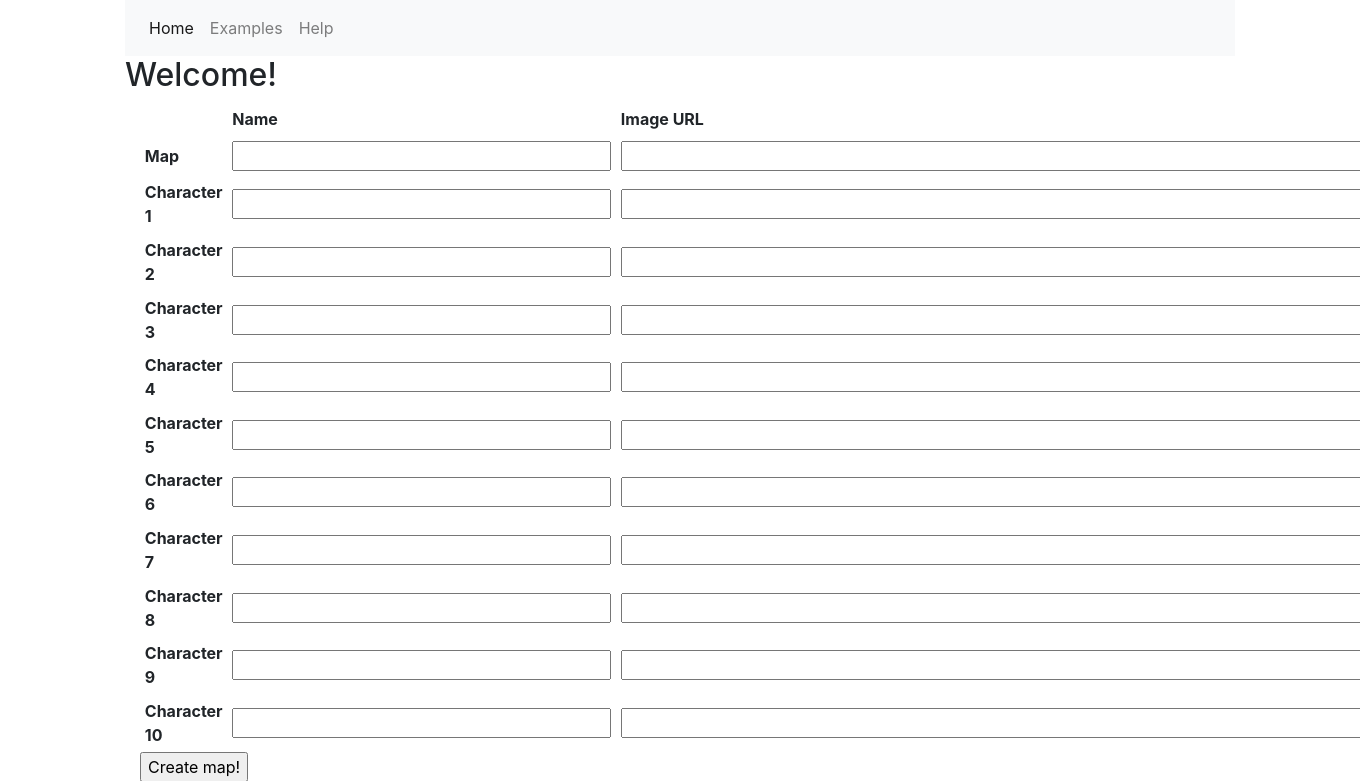
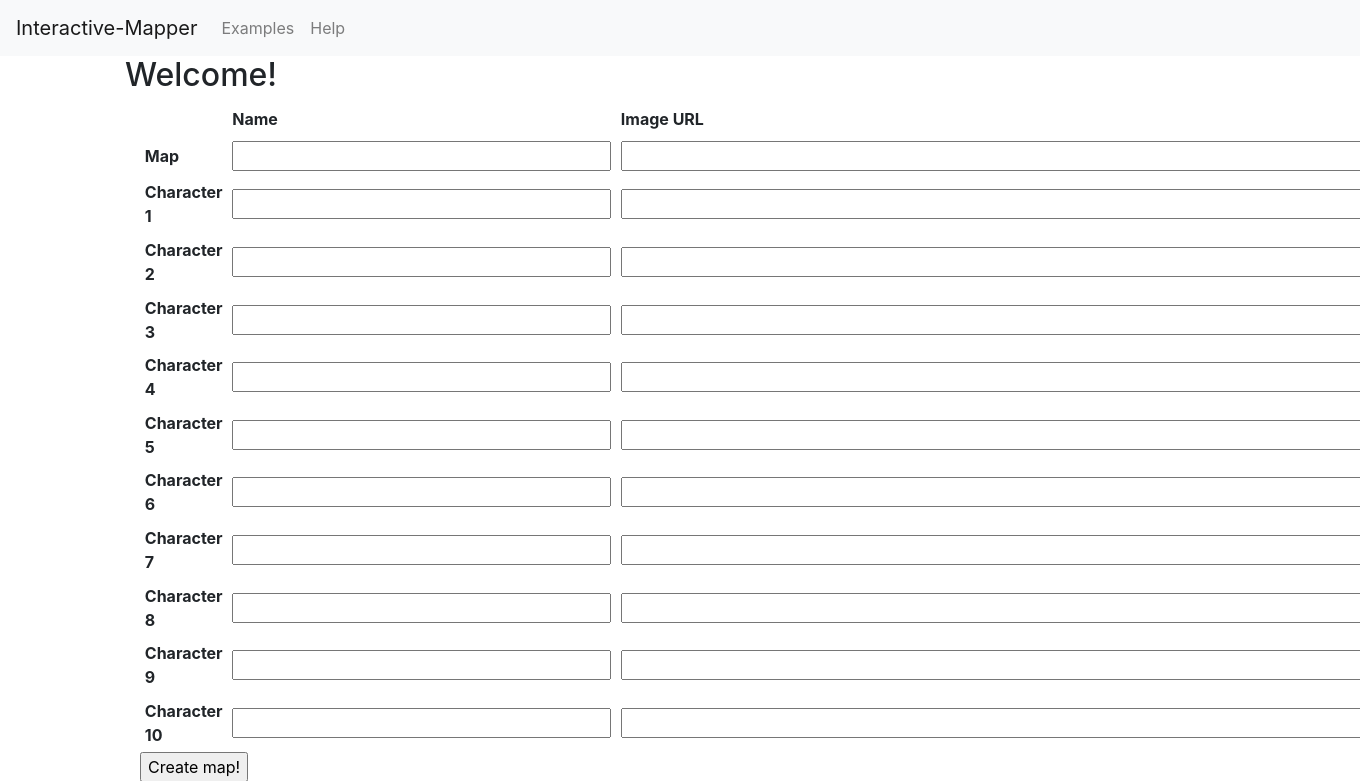
Before and after one commit to alvaropp/interactive-fantasy-map, a Flask app: page / in a window 1360 px wide; the page is wider, and only the part inside the window is pictured. Shown: the top 781 px of that part. Run offline with Flask 2, Linux system fonts and the light colour scheme; some libraries are stand-ins or nearby versions.

Commit message:
upgraded navbar

```diff
--- a/templates/base.html
+++ b/templates/base.html
@@ -11,12 +11,18 @@
 </head>
 
 <body>
-    <div class="container">
-        <nav class="navbar navbar-expand-sm bg-light navbar-light">
+
+
+
+    <nav class="navbar navbar-expand-lg navbar-light bg-light">
+        <a class="navbar-brand" href="{{ url_for('home') }}">Interactive-Mapper</a>
+        <button class="navbar-toggler" type="button" data-toggle="collapse" data-target="#navbarSupportedContent"
+            aria-controls="navbarSupportedContent" aria-expanded="false" aria-label="Toggle navigation">
+            <span class="navbar-toggler-icon"></span>
+        </button>
+
+        <div class="collapse navbar-collapse" id="navbarSupportedContent">
             <ul class="navbar-nav">
-                <li class="nav-item active">
-                    <a class="nav-link" href="{{ url_for('home') }}">Home</a>
-                </li>
                 <li class="nav-item">
                     <a class="nav-link" href="{{ url_for('examples') }}">Examples</a>
                 </li>
@@ -24,8 +30,8 @@
                     <a class="nav-link" href="{{ url_for('help') }}">Help</a>
                 </li>
             </ul>
-        </nav>
-    </div>
+        </div>
+    </nav>
 
     <div class="container">
         <div class="row">
```
